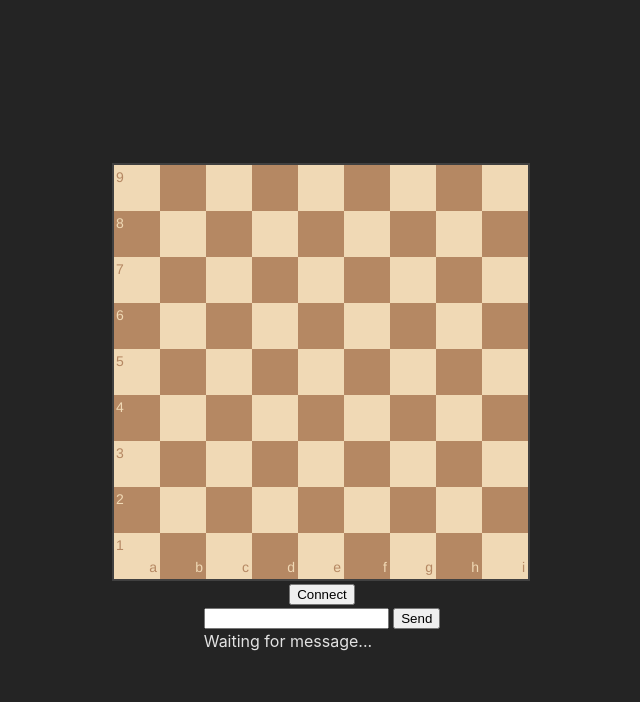
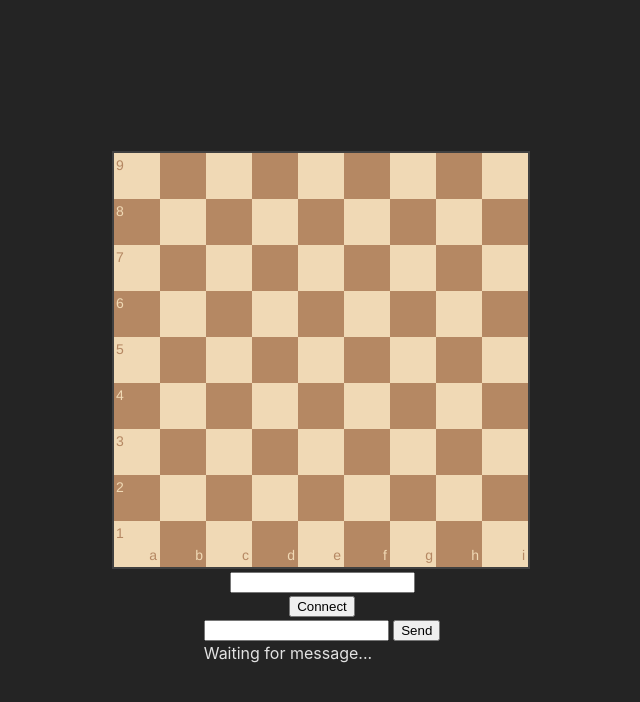
Before and after one commit to SakurazakaSenya/bt_chess_1, a website built with Vite: page index.html in a window 1280 px wide. Shown: the whole page, without its empty margins (318-958 px from the left). Built offline with nearby package versions, Linux system fonts and the light colour scheme.

Commit message:
Update index.html
Added textbox

```diff
--- a/index.html
+++ b/index.html
@@ -9,9 +9,13 @@
   <body>
     <div id="app">
       <div id="chessboard" style="width: 420px"></div>
+      <div>
+        <input type="text" id="input">
+      </div>
         <div class="buttons">
           <button id="connect">Connect</button>
         </div>
+
 
         <div id="terminal">
             <div>
```
